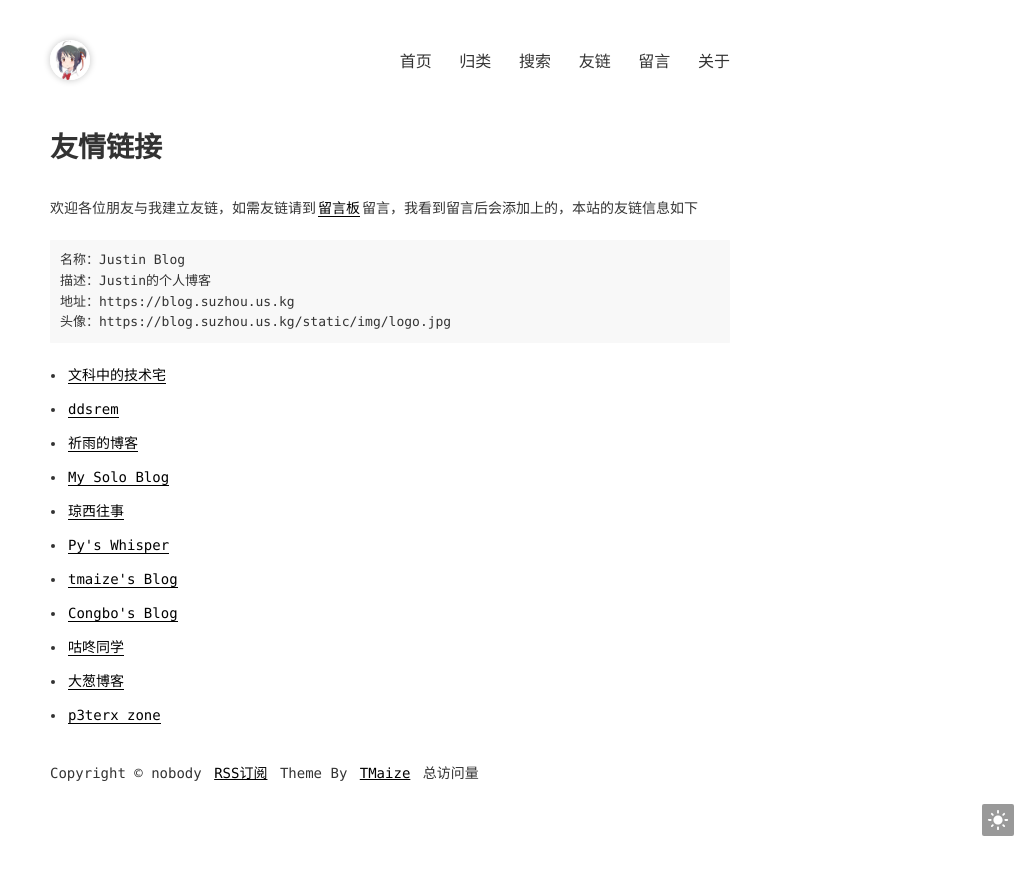
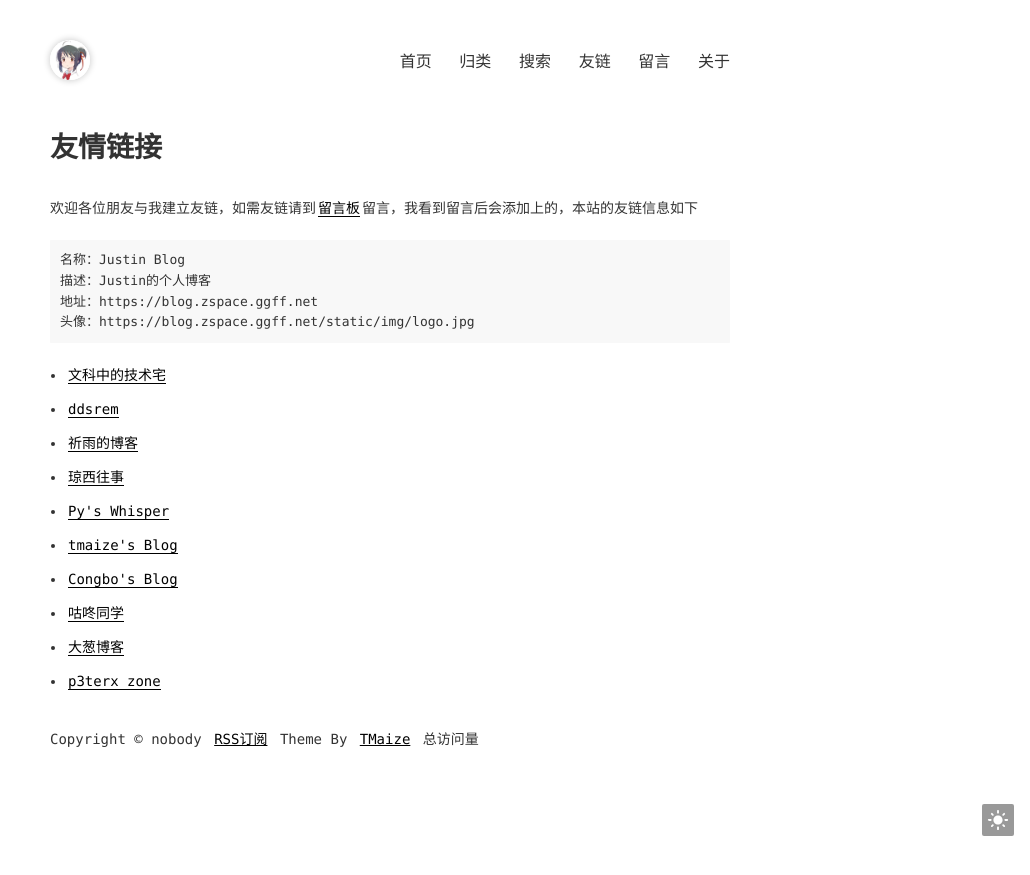
Before and after one commit to JustinHuber/justinhuber.github.io, a Jekyll site: the page built from pages/links.md, in a window 1280 px wide. Shown: the top 875 px of the page, without its empty margins (250-1280 px from the left). Built offline with Jekyll 4.4.1, drawn with Linux system fonts in a browser that asks for light colours; comment, search, counter and statistics services are not loaded.

Commit message:
Update _config.yml

```diff
--- a/_config.yml
+++ b/_config.yml
@@ -20,7 +20,7 @@ exclude: ['CNAME', 'README.md', 'LICENSE', '_site', 'dist', 'Gemfile', 'Gemfile.
 
 # 域名配置
 # baseurl配置,如果网站部署在根目录下的其他目录中，请设置为 /目录名
-domainUrl: 'https://blog.suzhou.us.kg'
+domainUrl: 'https://blog.zspace.ggff.net'
 baseurl: ''
 
 # 吐个槽地址，会在chat页面中重定向到该地址
@@ -64,8 +64,6 @@ links:
     url: https://blog.ddsrem.com/
   - title: 祈雨的博客
     url: https://wakzz.cn
-  - title: My Solo Blog
-    url: http://solo.suzhou.us.kg/
   - title: 琼西往事
     url: https://fushaolei.github.io
   - title: Py's Whisper
```
